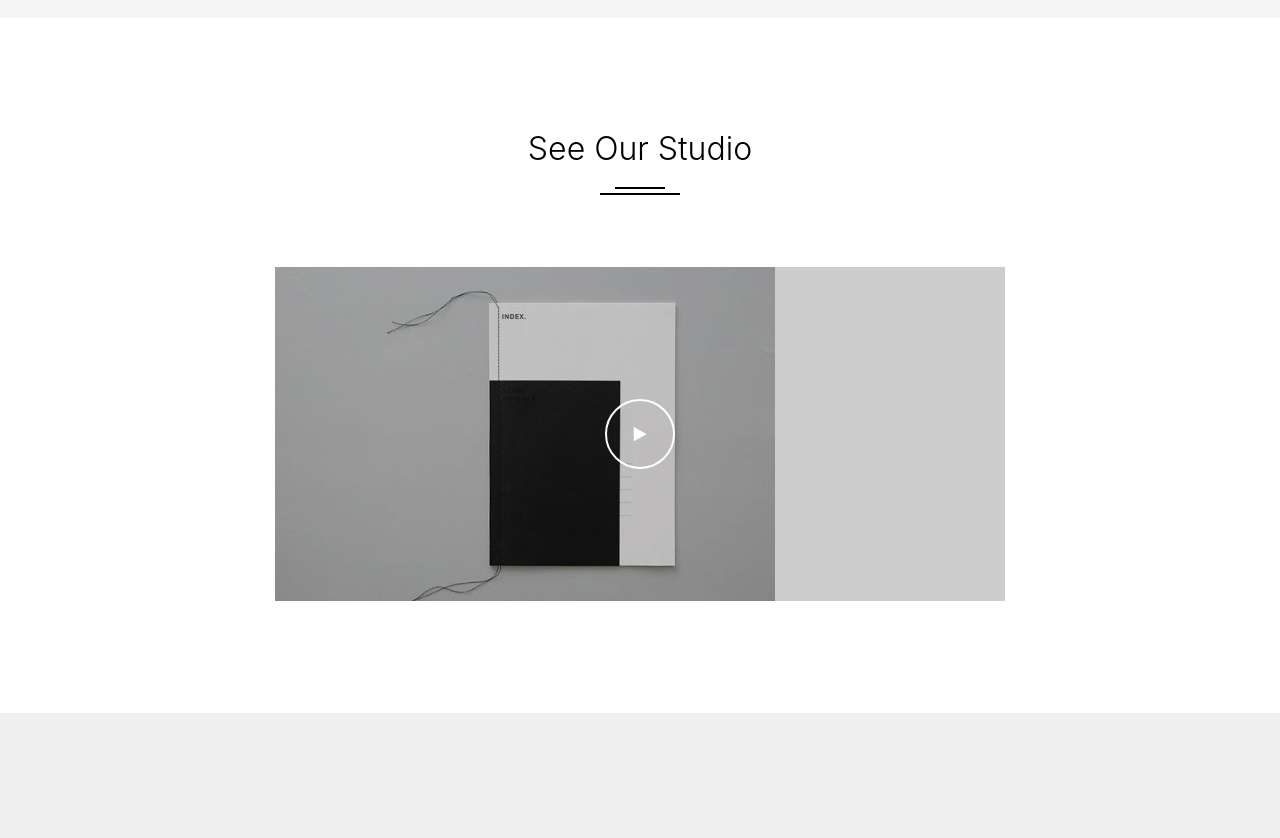
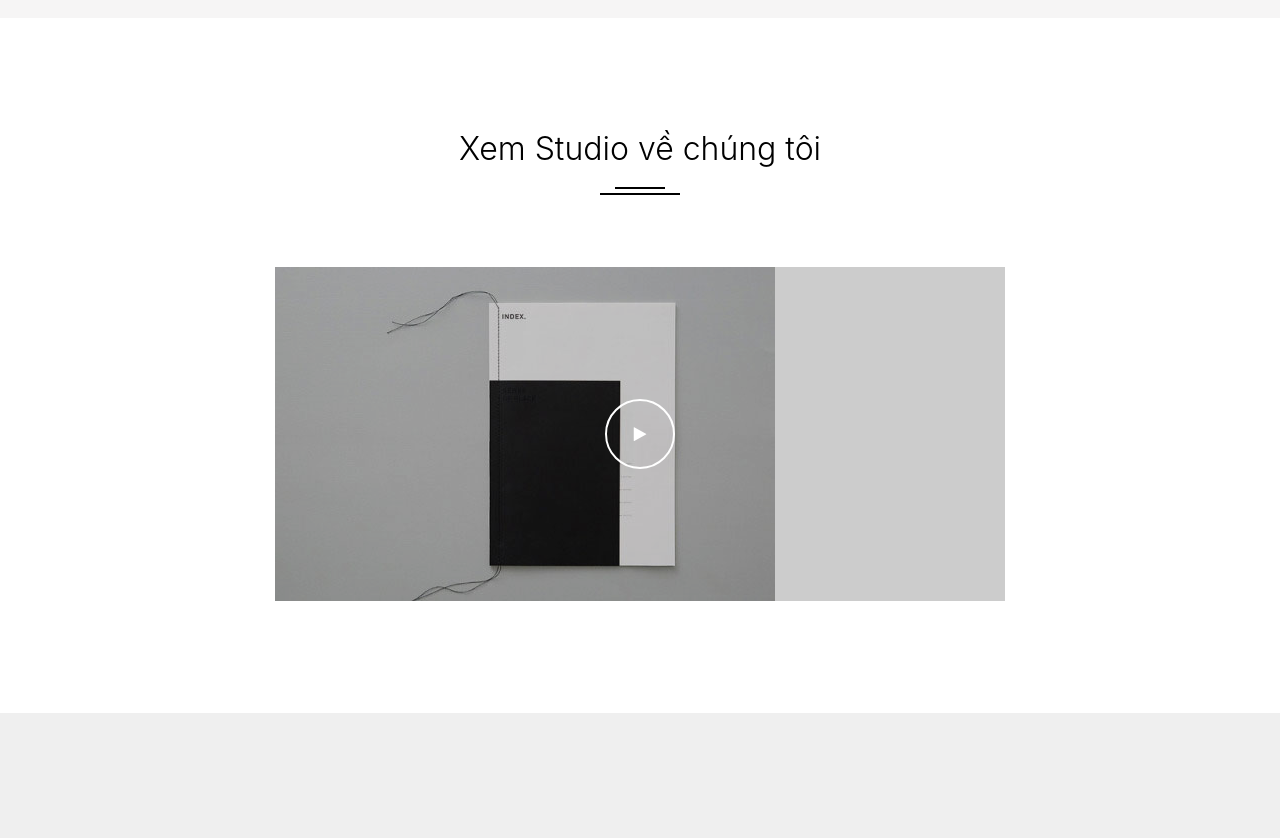
Before and after one commit to uommam/uommam.github.io, a plain HTML site: page index.html in a window 1280 px wide. Shown: the part 2220-3058 px from the top of the page. Drawn offline with Linux system fonts and the light colour scheme; files whose address does not match are found by name; a web font is replaced by a local one.

Commit message:
Update index.html

```diff
--- a/index.html
+++ b/index.html
@@ -362,7 +362,7 @@
       <div class="container">
         <div class="row mb-5">
           <div class="col-md-7 mx-auto text-center">
-            <h2 class="heading-29190">See Our Studio</h2>
+            <h2 class="heading-29190">Xem Studio về chúng tôi</h2>
           </div>
         </div>
         <div class="row justify-content-center">
```
